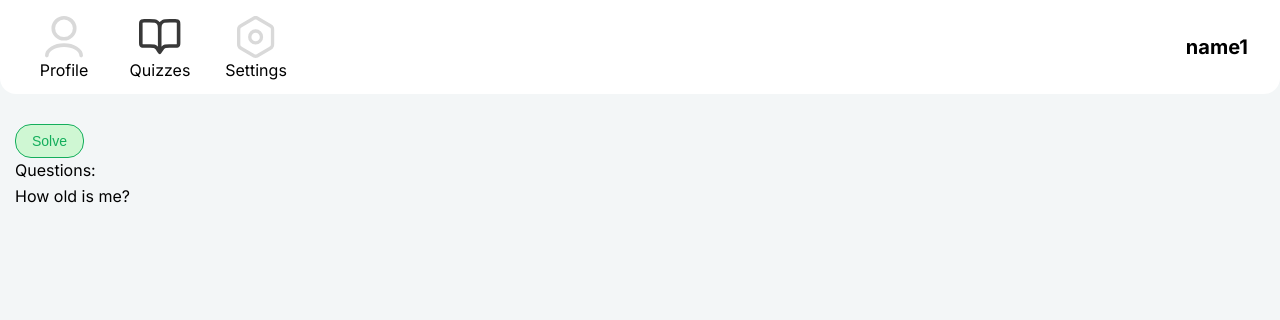
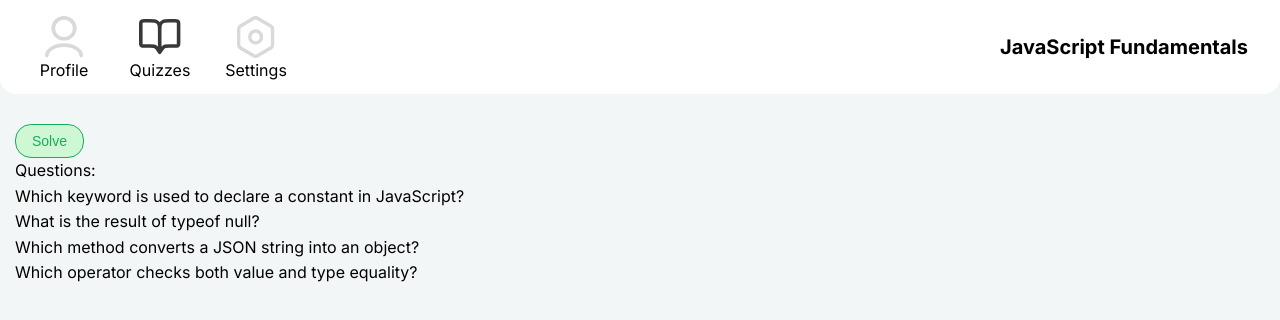
Before and after one commit to Delta-Software-Innopolis/exam-hack, a Vue app in the folder frontend/: page /quizzes/1 in a window 1280 px wide. Shown: the top 320 px of the page. Built offline with nearby package versions, Linux system fonts and the light colour scheme.

Commit message:
fix: change style for quizzes containers

```diff
--- a/frontend/src/stores/quizzes.ts
+++ b/frontend/src/stores/quizzes.ts
@@ -7,146 +7,230 @@ export const useQuizzesStore = defineStore('quizzes', () => {
   const quizes = ref<QuizItem[]>([
   {
     id: 1,
-        name: "name1",
-        creation_date: new Date(),
-        updation_date: new Date(),
-        author: {id: 1, name: "You"},
-        forked_from: 2,
+    name: "JavaScript Fundamentals",
+    creation_date: new Date("2025-01-10"),
+    updation_date: new Date("2025-05-20"),
+    author: { id: 1, name: "You" },
     cards: [
       {
-          id:1,
-          question: "How old is me?",
-          options: ["option1", "option2", "option3", "option4"],
+        id: 1,
+        question: "Which keyword is used to declare a constant in JavaScript?",
+        options: ["var", "let", "const", "static"],
         correct: [2],
-          hint: "some hint",
-          explanation: "ww",
+        hint: "Introduced in ES6.",
+        explanation: "The const keyword creates a block-scoped constant."
+      },
+      {
+        id: 2,
+        question: "What is the result of typeof null?",
+        options: ["null", "object", "undefined", "boolean"],
+        correct: [1],
+        hint: "This is a historical JavaScript quirk.",
+        explanation: "typeof null returns 'object'."
+      },
+      {
+        id: 3,
+        question: "Which method converts a JSON string into an object?",
+        options: ["JSON.parse()", "JSON.stringify()", "JSON.object()", "JSON.decode()"],
+        correct: [0],
+        hint: "Used when receiving API responses.",
+        explanation: "JSON.parse() converts JSON text into an object."
+      },
+      {
+        id: 4,
+        question: "Which operator checks both value and type equality?",
+        options: ["==", "!=", "===", "="],
+        correct: [2],
+        hint: "Preferred in modern JavaScript.",
+        explanation: "=== performs strict comparison."
       }
     ]
   },
   {
     id: 2,
-        name: "name2",
-        creation_date: new Date(),
-        updation_date: new Date(),
-        author: {id: 1, name: "You"},
-        forked_from: 3,
-        cards: [{
-          id:2,
-          question: "How old is me?",
-          options: ["option1", "option2", "option3", "option4"],
-          correct: [3],
-          hint: "some hint",
-          explanation: "ww",
-        }]
+    name: "Vue 3 Essentials",
+    creation_date: new Date("2025-02-14"),
+    updation_date: new Date("2025-06-01"),
+    author: { id: 1, name: "You" },
+    forked_from: 1,
+    cards: [
+      {
+        id: 5,
+        question: "Which function creates a reactive reference in Vue 3?",
+        options: ["reactive()", "watch()", "ref()", "computed()"],
+        correct: [2],
+        hint: "Often used for primitive values.",
+        explanation: "ref() creates a reactive reference."
+      },
+      {
+        id: 6,
+        question: "What directive is used for two-way binding?",
+        options: ["v-bind", "v-model", "v-if", "v-show"],
+        correct: [1],
+        hint: "Commonly used with form inputs.",
+        explanation: "v-model provides two-way data binding."
+      },
+      {
+        id: 7,
+        question: "Which lifecycle hook runs after the component is mounted?",
+        options: ["onBeforeMount", "onCreated", "onMounted", "onInit"],
+        correct: [2],
+        hint: "Useful for API requests.",
+        explanation: "onMounted executes after mounting."
+      },
+      {
+        id: 8,
+        question: "Which store library is officially recommended for Vue 3?",
+        options: ["Redux", "MobX", "Pinia", "Vuex 3"],
+        correct: [2],
+        hint: "Successor to Vuex.",
+        explanation: "Pinia is the recommended state management solution."
+      }
+    ]
   },
   {
     id: 3,
-        name: "name3",
-        creation_date: new Date(),
-        updation_date: new Date(),
-        author: {id: 1, name: "You"},
-        description: "some description",
-        cards: [{
-          id: 3,
-          question: "How old is me?",
-          options: ["option1", "option2", "option3", "option4"],
+    name: "Docker Basics",
+    creation_date: new Date("2025-03-01"),
+    updation_date: new Date("2025-06-15"),
+    author: { id: 1, name: "You" },
+    description: "Core concepts required to work with Docker containers.",
+    cards: [
+      {
+        id: 9,
+        question: "Which file is used to define a Docker image build process?",
+        options: ["docker-compose.yml", "Dockerfile", ".dockerignore", "container.yml"],
+        correct: [1],
+        hint: "Usually located in the project root.",
+        explanation: "Dockerfile contains image build instructions."
+      },
+      {
+        id: 10,
+        question: "Which command lists running containers?",
+        options: ["docker images", "docker logs", "docker ps", "docker exec"],
         correct: [2],
-          hint: "some hint",
-          explanation: "ww",
+        hint: "Think 'process status'.",
+        explanation: "docker ps displays active containers."
+      },
+      {
+        id: 11,
+        question: "What does docker-compose primarily help with?",
+        options: [
+          "Building Linux kernels",
+          "Managing multiple containers",
+          "Creating databases",
+          "Writing Dockerfiles"
+        ],
+        correct: [1],
+        hint: "Useful for microservices.",
+        explanation: "Docker Compose orchestrates multiple containers."
+      },
+      {
+        id: 12,
+        question: "Which flag runs a container in detached mode?",
+        options: ["-it", "-a", "-d", "-rm"],
+        correct: [2],
+        hint: "Container runs in background.",
+        explanation: "-d starts the container detached."
+      },
+      {
+        id: 13,
+        question: "What is the purpose of .dockerignore?",
+        options: [
+          "Ignore build context files",
+          "Ignore containers",
+          "Ignore ports",
+          "Ignore images"
+        ],
+        correct: [0],
+        hint: "Similar to .gitignore.",
+        explanation: ".dockerignore excludes files from build context."
+      }
+    ]
   },
   {
     id: 4,
-          question: "How old is me?",
-          options: ["option22", "option21l", "option38", "option44"],
-          correct: [3],
-          hint: "some hint",
-          explanation: "ww",
+    name: "REST APIs",
+    creation_date: new Date("2025-03-15"),
+    updation_date: new Date("2025-06-20"),
+    author: { id: 1, name: "You" },
+    description: "Understanding common HTTP methods and status codes.",
+    cards: [
+      {
+        id: 14,
+        question: "Which HTTP method is typically used to create a resource?",
+        options: ["GET", "POST", "DELETE", "HEAD"],
+        correct: [1],
+        hint: "Often used when submitting forms.",
+        explanation: "POST is commonly used to create resources."
+      },
+      {
+        id: 15,
+        question: "What status code indicates success?",
+        options: ["404", "500", "200", "301"],
+        correct: [2],
+        hint: "The most common success code.",
+        explanation: "200 OK indicates a successful request."
+      },
+      {
+        id: 16,
+        question: "Which status code means 'Unauthorized'?",
+        options: ["401", "403", "404", "400"],
+        correct: [0],
+        hint: "Frequently returned for invalid tokens.",
+        explanation: "401 indicates authentication is required."
+      },
+      {
+        id: 17,
+        question: "Which header is commonly used for JWT authentication?",
+        options: ["Content-Type", "Origin", "Authorization", "Cache-Control"],
+        correct: [2],
+        hint: "Usually starts with Bearer.",
+        explanation: "Authorization carries access credentials."
+      }
+    ]
   },
   {
     id: 5,
-          question: "How old is me?",
-          options: ["option22", "option21l", "option38", "option44"],
-          correct: [3],
-          hint: "some hint",
-          explanation: "ww",
-        }]
+    name: "PostgreSQL Essentials",
+    creation_date: new Date("2025-04-01"),
+    updation_date: new Date("2025-06-18"),
+    author: { id: 1, name: "You" },
+    cards: [
+      {
+        id: 18,
+        question: "Which command retrieves data from a table?",
+        options: ["INSERT", "SELECT", "UPDATE", "CREATE"],
+        correct: [1],
+        hint: "Most frequently used query.",
+        explanation: "SELECT retrieves rows from a table."
       },
       {
-        id: 4,
-        name: "name4",
-        creation_date: new Date(),
-        author: {id: 1, name: "You"},
-        updation_date: new Date(),
-        description: "Some long description bla bla bla some text that can be usless but maybe notalkdjfla, idk, actually",
-        cards: [{
-          id: 4,
-          question: "How old is me?",
-          options: ["option1", "option2", "option3", "option4"],
+        id: 19,
+        question: "Which clause filters query results?",
+        options: ["ORDER BY", "GROUP BY", "WHERE", "JOIN"],
         correct: [2],
-          hint: "some hint",
-          explanation: "ww",
-        }]
+        hint: "Used before sorting.",
+        explanation: "WHERE filters rows."
       },
       {
-        id: 5,
-        name: "name5",
-        creation_date: new Date(),
-        author: {id: 1, name: "You"},
-        updation_date: new Date(),
-        cards: [{
-          id: 5,
-          question: "How old is me?",
-          options: ["option1", "option2", "option3", "option4"],
+        id: 20,
+        question: "What type is commonly used for auto-increment IDs?",
+        options: ["TEXT", "BOOLEAN", "SERIAL", "DATE"],
         correct: [2],
-          hint: "some hint",
-          explanation: "ww",
-        }]
+        hint: "PostgreSQL-specific.",
+        explanation: "SERIAL creates an auto-incrementing integer."
       },
       {
-        id: 6,
-        name: "name6",
-        creation_date: new Date(),
-        author: {id: 1, name: "You"},
-        updation_date: new Date(),
-        cards: [{
-          id: 6,
-          question: "How old is me?",
-          options: ["option1", "option2", "option3", "option4"],
-          correct: [2],
-          hint: "some hint",
-          explanation: "ww",
-        }]
-    },
-    {
-        id: 7,
-        name: "name7",
-        creation_date: new Date(),
-        updation_date: new Date(),
-        author: {id: 1, name: "You"},
-        cards: [{
-          id: 7,
-          question: "How old is me?",
-          options: ["option1", "option2", "option3", "option4"],
-          correct: [2],
-          hint: "some hint",
-          explanation: "ww",
-        }]
-    },
-    {
-        id: 8,
-        name: "name8",
-        creation_date: new Date(),
-        updation_date: new Date(),
-        author: {id: 1, name: "You"},
-        cards: [{
-          id: 8,
-          question: "How old is me?",
-          options: ["option1", "option2", "option3", "option4"],
-          correct: [2],
-          hint: "some hint",
-          explanation: "ww",
-        }]
-    },
+        id: 21,
+        question: "Which keyword sorts rows?",
+        options: ["SORT", "ORDER BY", "GROUP", "FILTER"],
+        correct: [1],
+        hint: "Can be ASC or DESC.",
+        explanation: "ORDER BY controls sorting."
+      }
+    ]
+  }
 ])
   const headerInfo = ref("")
   async function fetchQuizzes() {
@@ -168,7 +252,9 @@ export const useQuizzesStore = defineStore('quizzes', () => {
       }
 
       const data = await response.json()
-
+      if (data.packs.length < 1) {
+        return
+      }
       quizes.value = data.packs
     } catch (error) {
       console.error('Не удалось загрузить квизы:', error)
--- a/frontend/src/views/QuizesView.vue
+++ b/frontend/src/views/QuizesView.vue
@@ -55,7 +55,7 @@ onUnmounted(() => {
     display: flex;
     flex-wrap: wrap;
     gap: 2rem 2.5rem;
-    justify-content: center;
+    justify-content: space-between;
 }
 
 .Quiz-Container > * {
```
Lines whose indentation alone changed are shown as unchanged.
